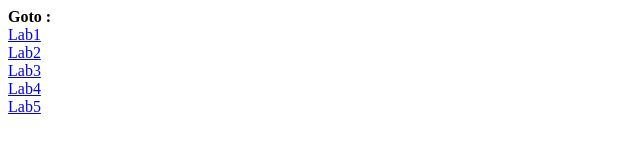
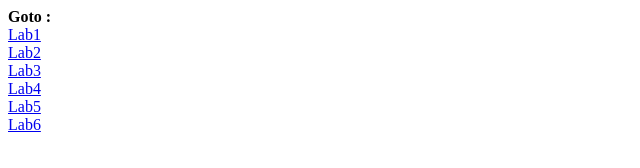
Before and after one commit to Devraj2003/sharma, a plain HTML site: page index.html in a window 1280 px wide. Shown: the full height of the page, 0-640 px from the left. Drawn offline with Linux system fonts and the light colour scheme.

Commit message:
Update index.html

```diff
--- a/index.html
+++ b/index.html
@@ -10,6 +10,7 @@
         <a href="lab 3.html">Lab3</a><br>
         <a href="lab 4.html">Lab4</a><br>
         <a href="lab 5.html">Lab5</a><br>
+        <a href="lab 6.html">Lab6</a><br>
 
   </body>
 </html>
```
